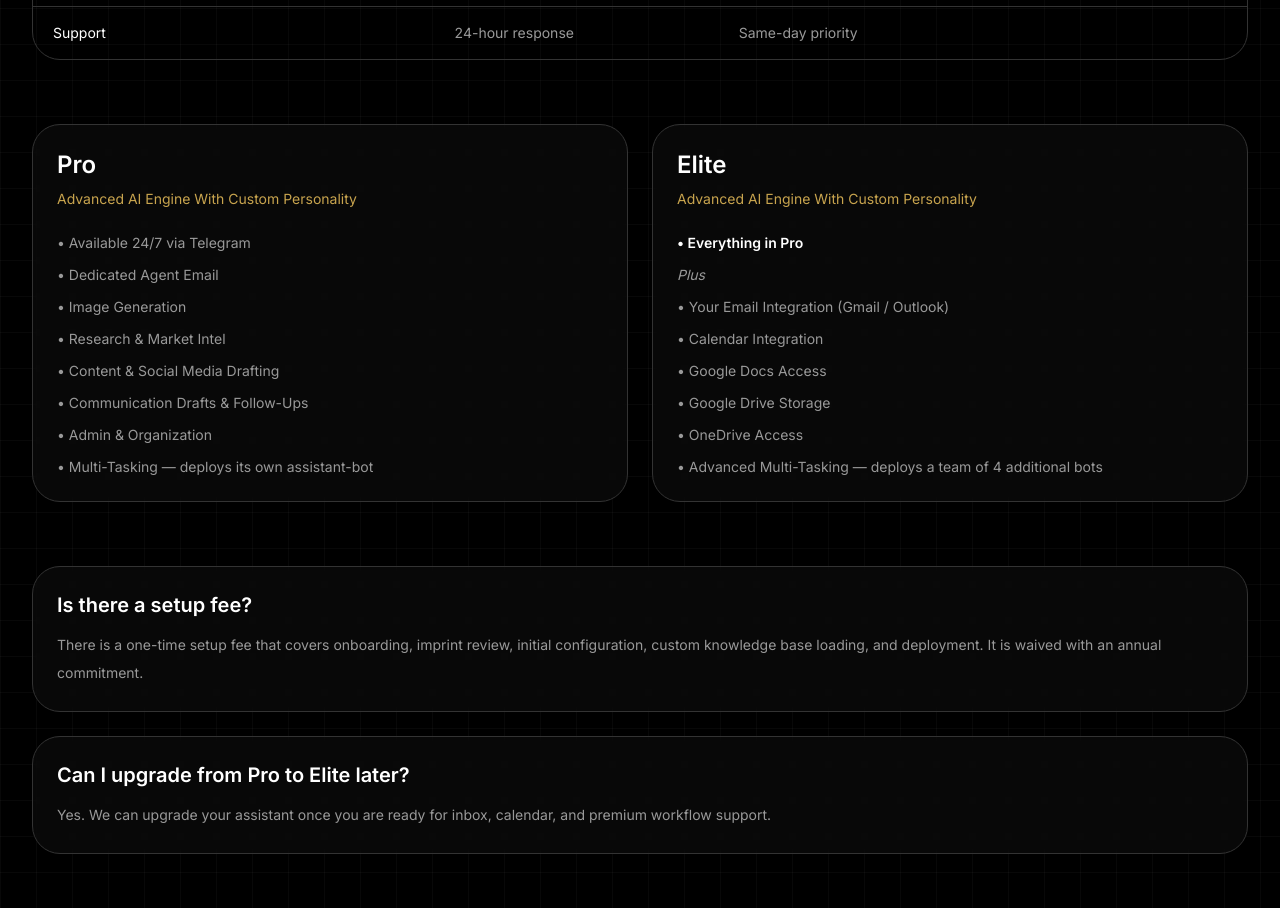
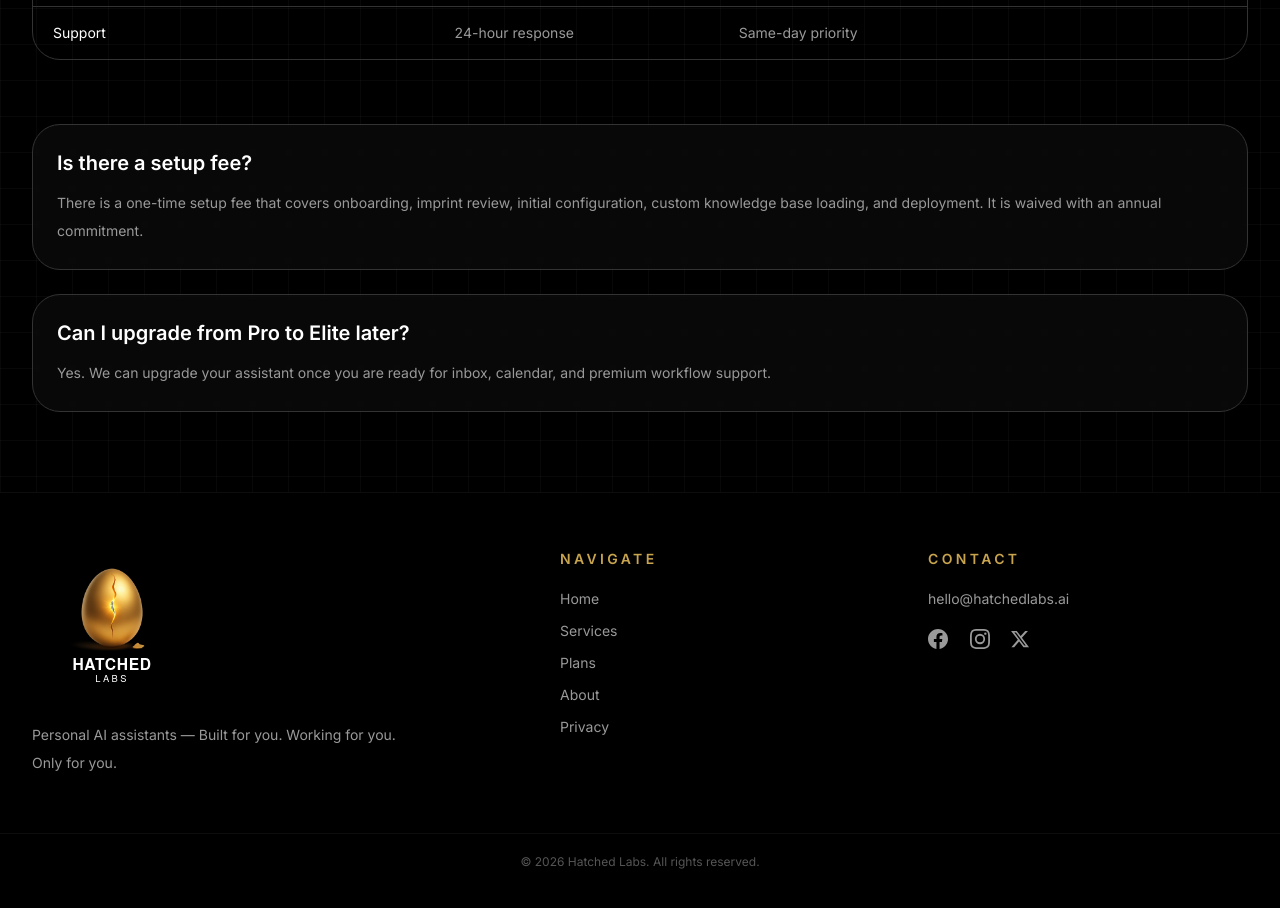
Before and after one commit to MrtyMfly-85/hatchedlabs-web, a Next.js app: page /plans in a window 1280 px wide. Shown: the part 1360-2268 px from the top of the page. Built offline with nearby package versions, Linux system fonts and the light colour scheme; no server answers.

Commit message:
plans page: remove redundant 2nd tier detail cards below comparison table

```diff
--- a/src/app/plans/page.tsx
+++ b/src/app/plans/page.tsx
@@ -63,33 +63,6 @@ export default function PlansPage() {
         </table>
       </div>
 
-      <div className="mt-16 grid gap-6 lg:grid-cols-2">
-        {Object.values(tiers).map((tier) => (
-          <Card key={tier.id}>
-            <h2 className="text-2xl font-semibold text-white">{tier.name}</h2>
-            <p className="mt-2 text-sm text-gold">{tier.engine}</p>
-            <ul className="mt-6 space-y-3 text-sm text-ink-300">
-              {tier.features.map((feature) => {
-                const isBold = feature.startsWith("**") && feature.endsWith("**");
-                const isItalic = feature.startsWith("_") && feature.endsWith("_");
-                if (isBold) {
-                  return (
-                    <li key={feature} className="font-semibold text-white">• {feature.slice(2, -2)}</li>
-                  );
-                }
-                if (isItalic) {
-                  return (
-                    <li key={feature} className="list-none italic text-ink-300">{feature.slice(1, -1)}</li>
-                  );
-                }
-                return <li key={feature}>• {feature}</li>;
-              })}
-            </ul>
-
-          </Card>
-        ))}
-      </div>
-
       <div className="mt-16 grid gap-6">
         {pricingFaqs.map((faq) => (
           <Card key={faq.question}>
```
